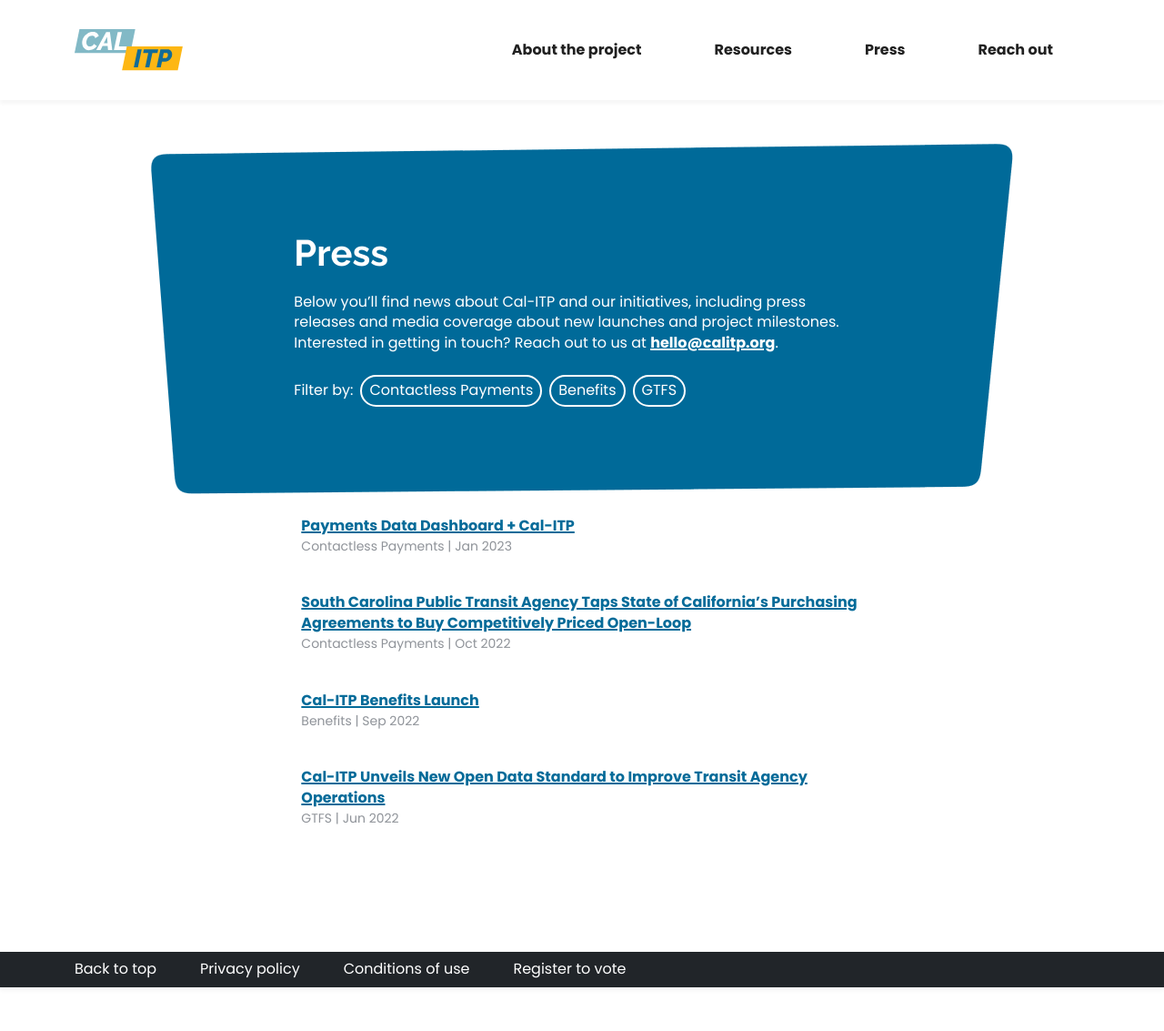
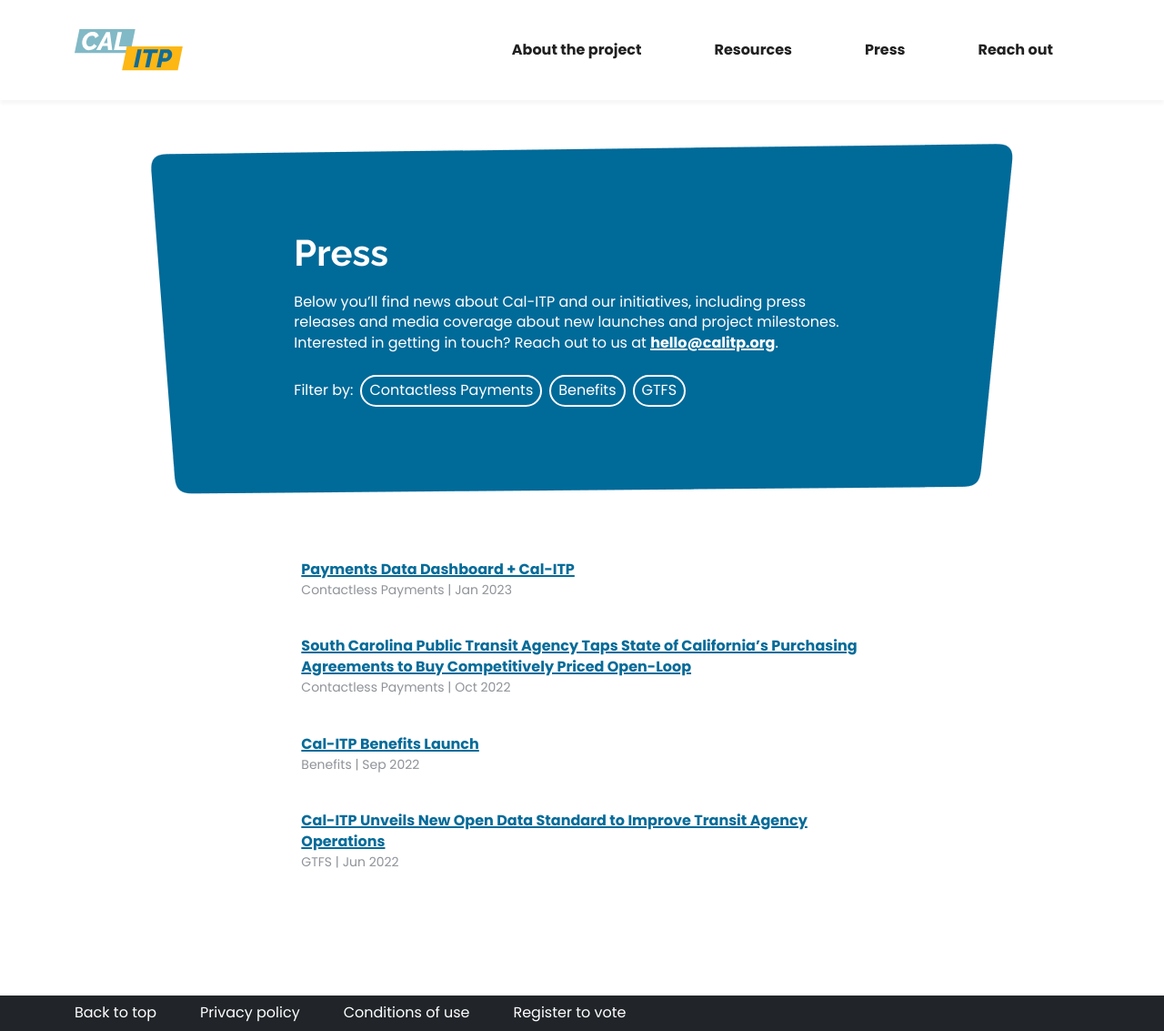
Before and after one commit to cal-itp/calitp.org, a Jekyll site: the page built from src/press.html, in a window 1280 px wide and 1133 px high. Shown: the whole window at 91% size. Built offline with Jekyll 4.4.1, drawn with Linux system fonts in a browser that asks for light colours.

Commit message:
fix: add mt-5 to Press outer div to match the one on Resource h2

```diff
--- a/src/press.html
+++ b/src/press.html
@@ -21,7 +21,7 @@
 
 <section class="row justify-content-center" id="press">
   <div class="col-10">
-    <div class="offset-md-2 col-md-8 mb-5 pb-5 col-10">
+    <div class="offset-md-2 col-md-8 mt-5 mb-5 pb-5 col-10">
       <div class="tab-content" id="pills-tabContent">
         {% comment %} Jekyll sorts by the date field in ascending order by default {% endcomment %}
         {% assign items = site.press | reverse %}
```
